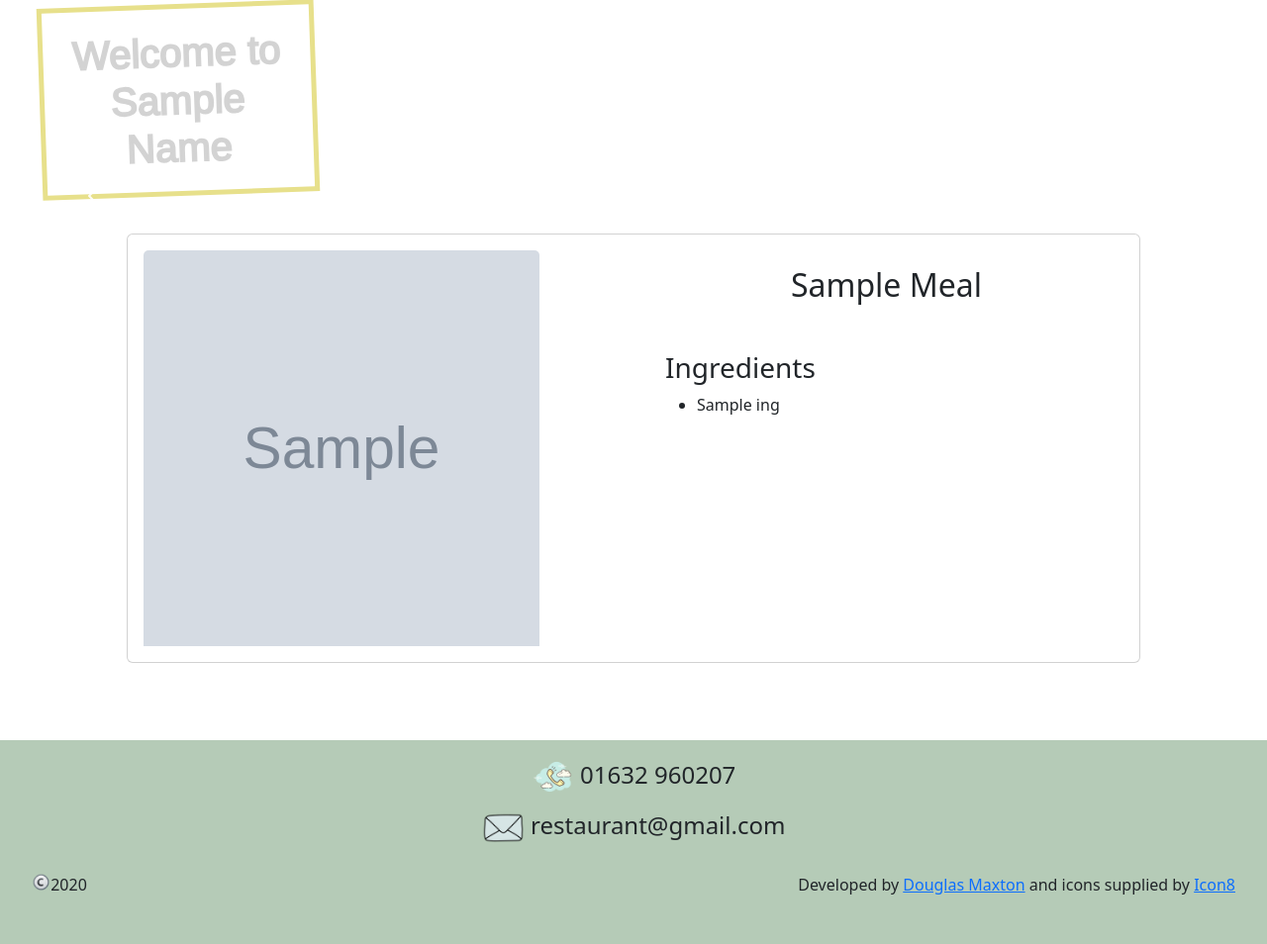
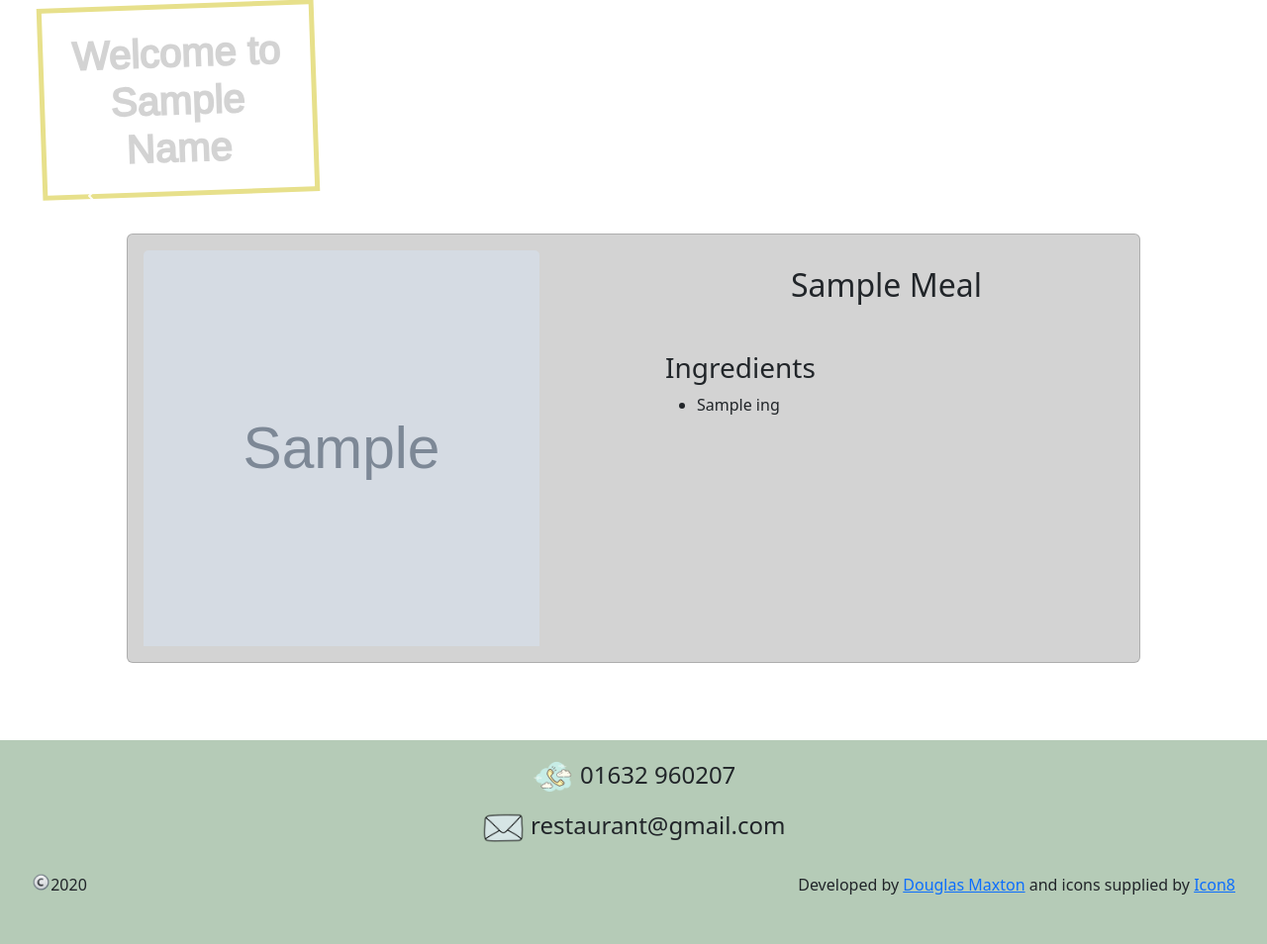
Before and after one commit to douglas86/ci-project4-restaurant-booking-system, a Django app: template templates/home/index.html in a window 1280 px wide. Shown: the part 202-1156 px from the top of the page at 99% size. Run offline with Django 5.2, Linux system fonts and the light colour scheme; the template is opened without the code that fills it: most values are stand-ins (such as "Sample title", 1, 10 or a date in 2020); grey boxes marked "Sample" are stand-in pictures; some web fonts are replaced.

Commit message:
gave the card a background color of #D3D3D3

```diff
--- a/static/css/styles.css
+++ b/static/css/styles.css
@@ -98,6 +98,7 @@ p {
     width: 80%;
     margin: auto;
     padding: 1em;
+    background-color: #D3D3D3;
 }
 
 .image {
```
